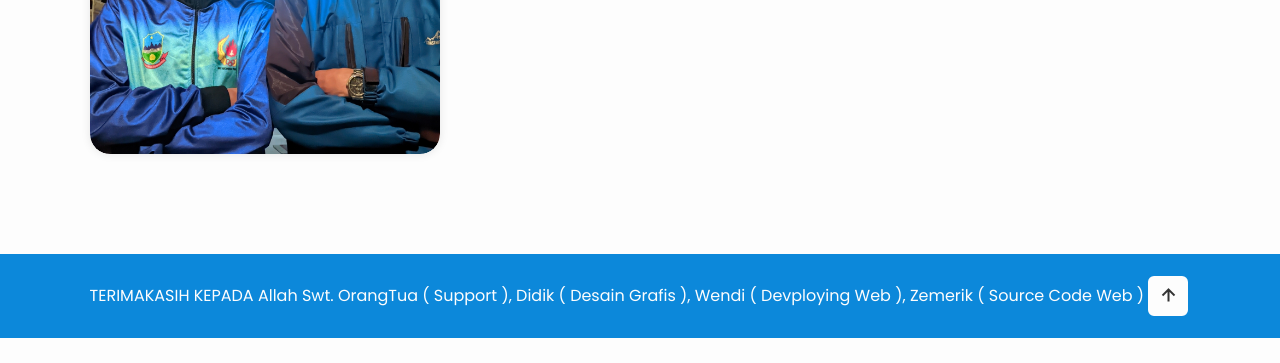
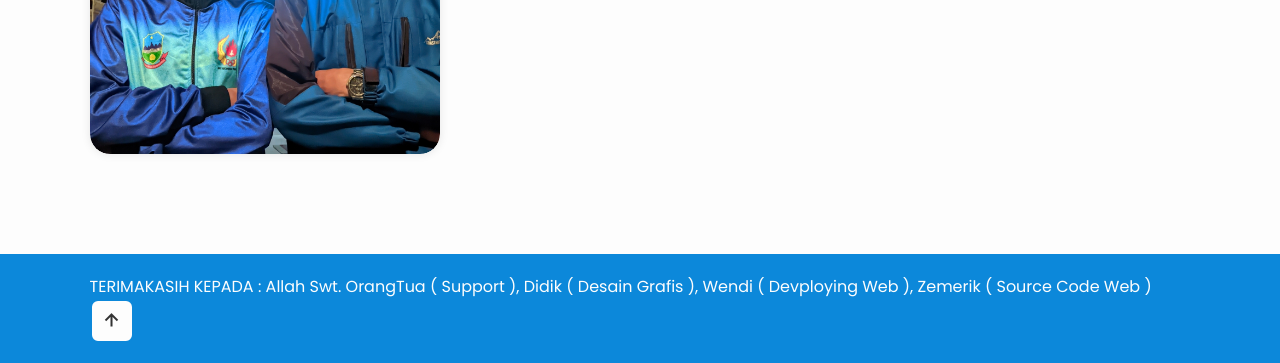
Before and after one commit to wendi-dev/wendi-dev.github.io, a plain HTML site: page index.html in a window 1280 px wide. Shown: the part 3712-4075 px from the top of the page. Before the commit the page ends 4050 px from the top, so only its background shows below. Drawn offline with nearby package versions, Linux system fonts and the light colour scheme.

Commit message:
Update index.html

```diff
--- a/index.html
+++ b/index.html
@@ -203,8 +203,9 @@ Dapat disajikan dingin dengan es batu atau hangat sesuai selera.
     <!-- footer design -->
     <footer class="footer">
         <div class="footer-text">
-            <p>TERIMAKASIH KEPADA
-            Allah Swt.
+            <p>TERIMAKASIH KEPADA :
+
+                Allah Swt.
 
             OrangTua ( Support ),
 
```
